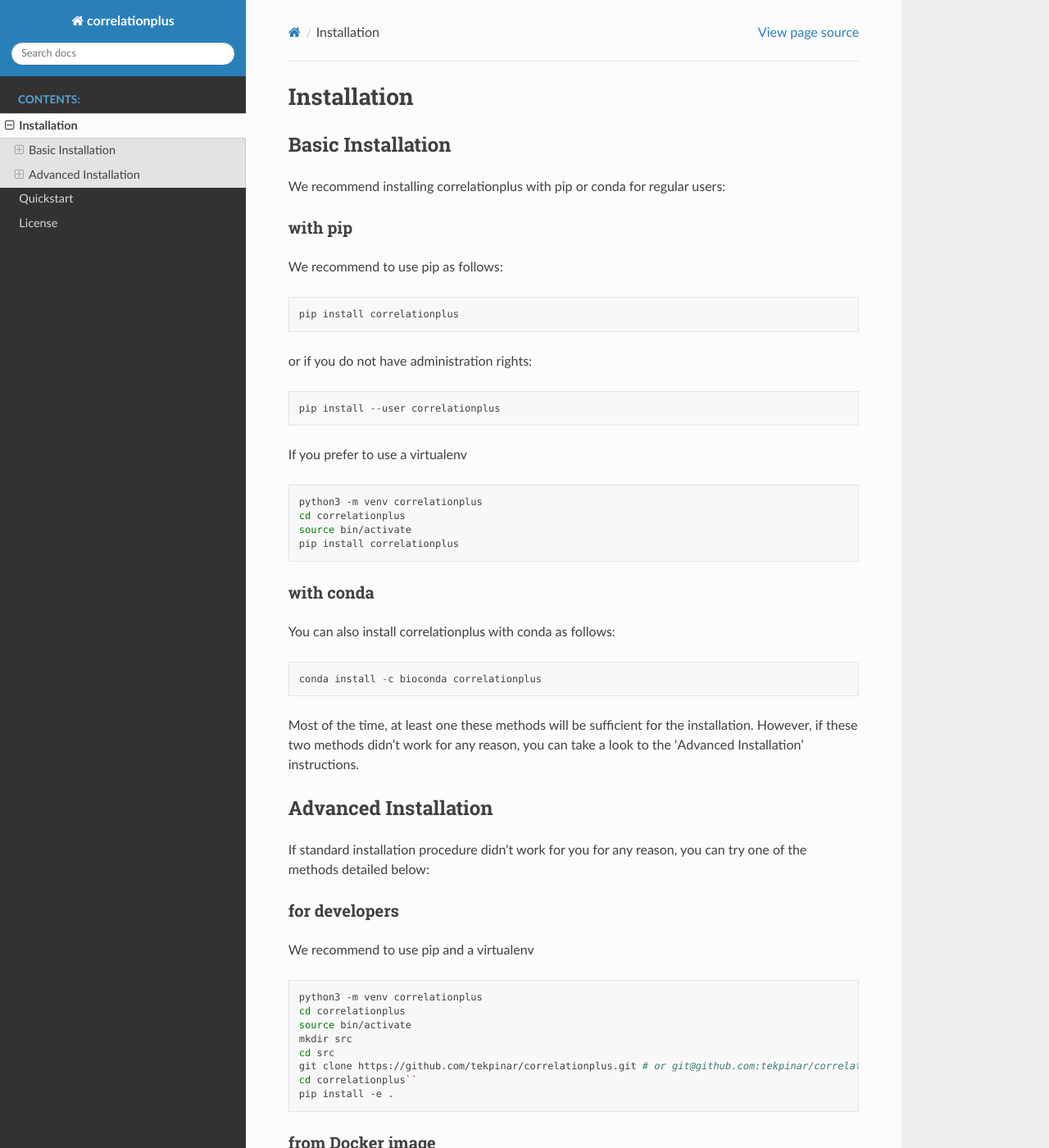
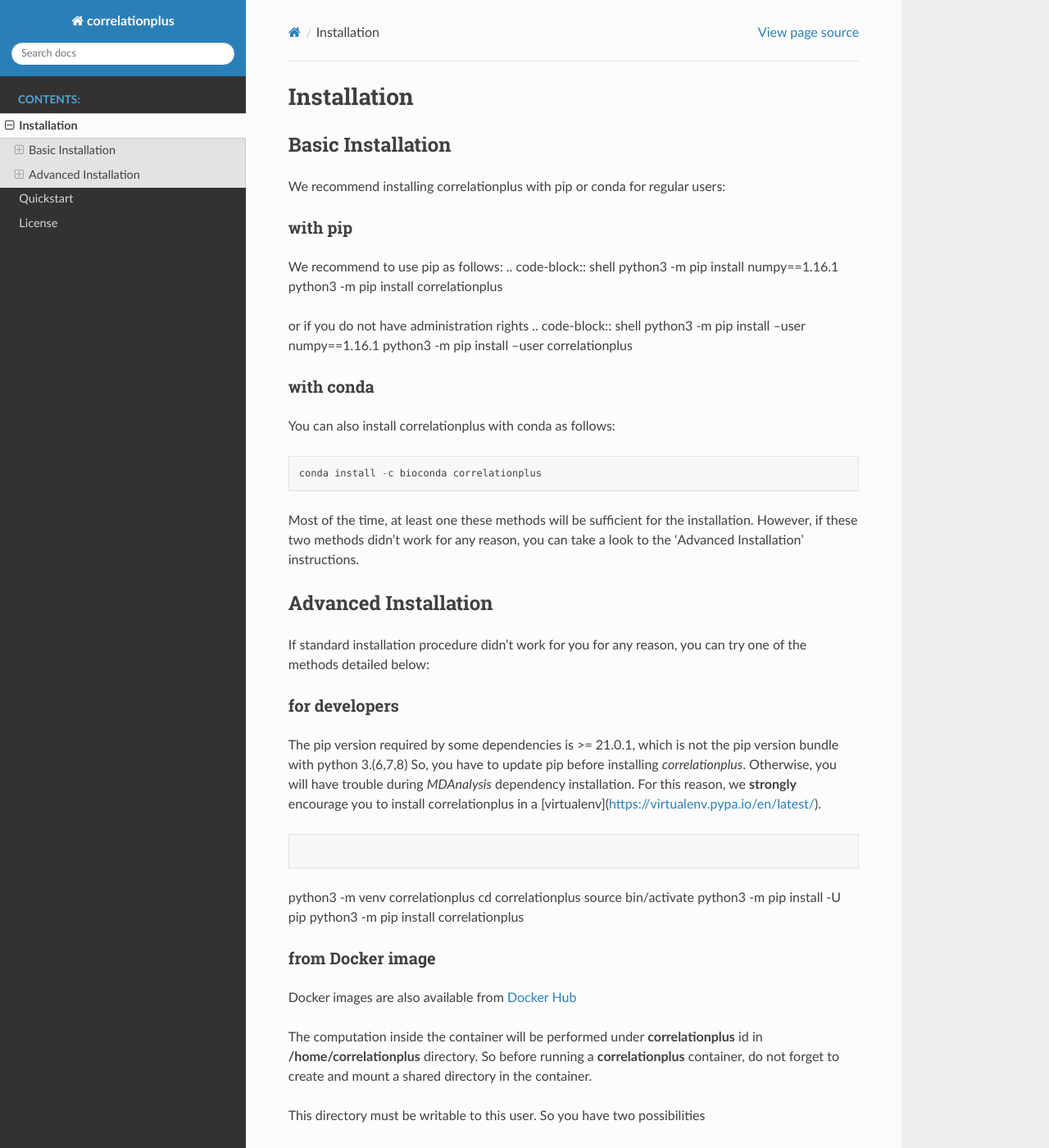
Before and after one commit to tekpinar/correlationplus, a Sphinx documentation site: the page built from docs/installation.rst, in a window 1280 px wide and 1400 px high. Shown: the whole window at 82% size. Built offline with Sphinx 7.4.7 and the Read the Docs theme 2.0.0, drawn with Linux system fonts in a browser that asks for light colours.

Commit message:
Update installation.rst
Updated installation instructions because MDAnalysis dependency required some changes.

```diff
--- a/docs/installation.rst
+++ b/docs/installation.rst
@@ -7,24 +7,16 @@ We recommend installing correlationplus with pip or conda for regular users:
 
 with pip
 ~~~~~~~~
+We recommend to use pip as follows:
+.. code-block:: shell
+python3 -m pip install numpy==1.16.1
+python3 -m pip install correlationplus
 
-We recommend to use pip as follows::
 
-    pip install correlationplus
-
-or if you do not have administration rights::
-
-    pip install --user correlationplus
-
-If you prefer to use a virtualenv
-
+or if you do not have administration rights
 .. code-block:: shell
-
-    python3 -m venv correlationplus
-    cd correlationplus
-    source bin/activate
-    pip install correlationplus
-
+python3 -m pip install --user numpy==1.16.1
+python3 -m pip install --user correlationplus
 
 with conda
 ~~~~~~~~~~
@@ -44,19 +36,16 @@ try one of the methods detailed below:
 
 for developers
 ~~~~~~~~~~~~~~
-
-We recommend to use pip and a virtualenv
+The pip version required by some dependencies is >= 21.0.1, which is not the pip version bundle with python 3.(6,7,8)
+So, you have to update pip before installing *correlationplus*. Otherwise, you will have trouble during *MDAnalysis* dependency installation.
+For this reason, we **strongly** encourage you to install correlationplus in a [virtualenv](https://virtualenv.pypa.io/en/latest/).
 
 .. code-block:: shell
-
-    python3 -m venv correlationplus
-    cd correlationplus
-    source bin/activate
-    mkdir src
-    cd src
-    git clone https://github.com/tekpinar/correlationplus.git # or git@github.com:tekpinar/correlationplus.git``
-    cd correlationplus``
-    pip install -e .
+python3 -m venv correlationplus
+cd correlationplus
+source bin/activate
+python3 -m pip install -U pip
+python3 -m pip install correlationplus
 
 from Docker image
 ~~~~~~~~~~~~~~~~~
```
